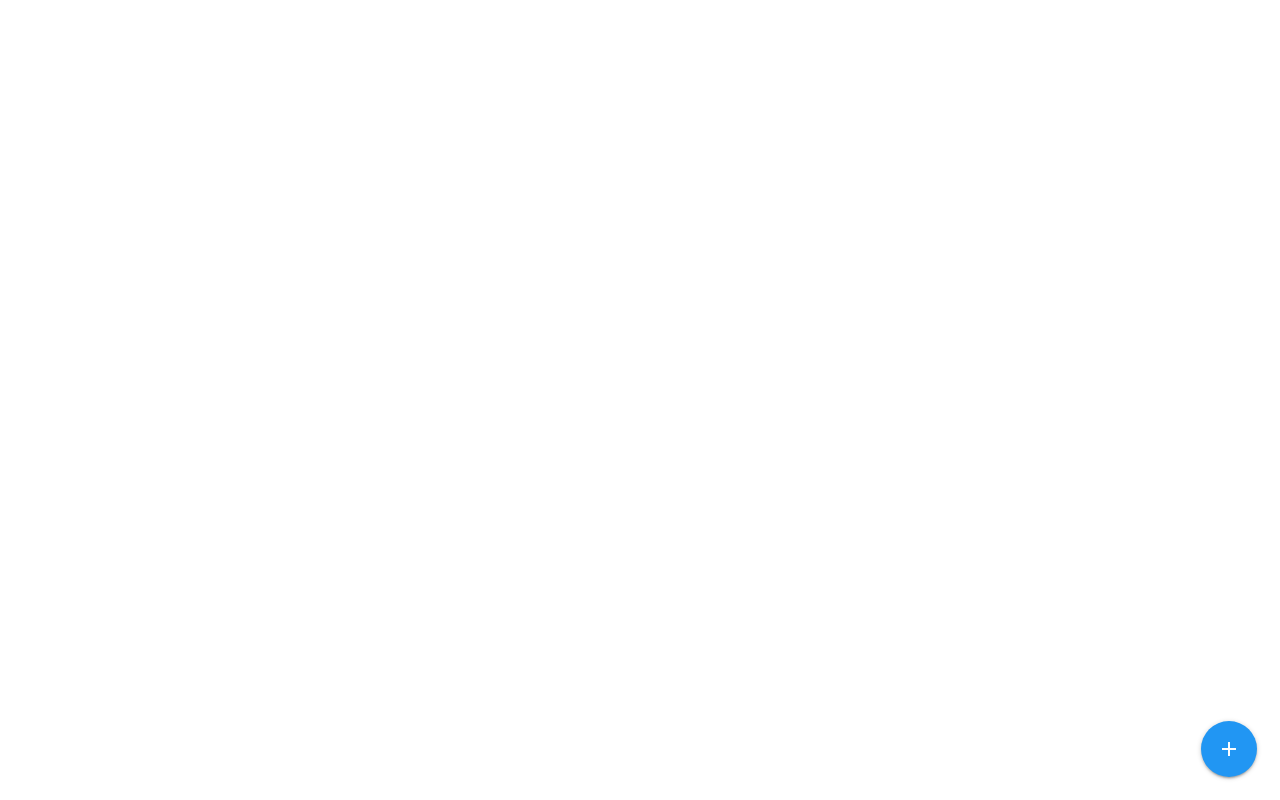
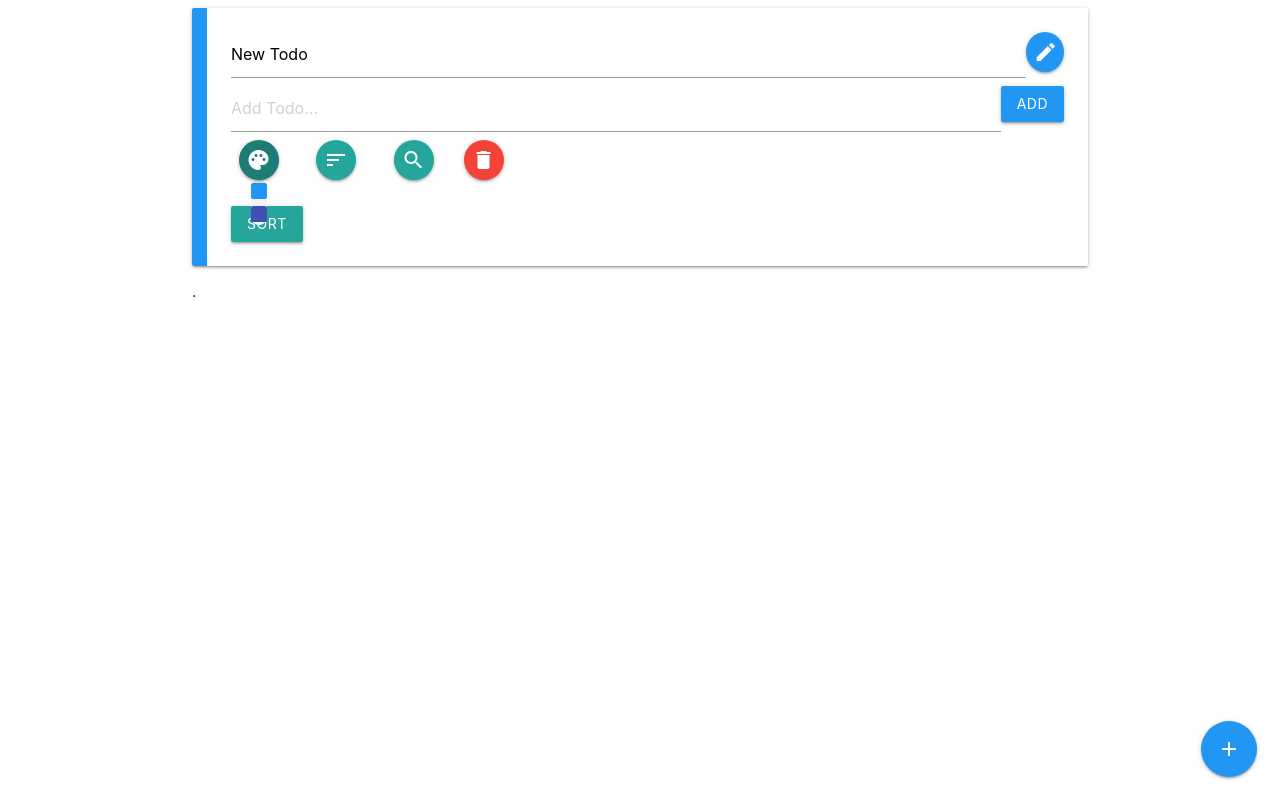
Before and after one commit to ilyasEzz/Vue-Todo-App, a Vue app: page / in a window 1280 px wide. Both pictures are taken after a click on the button "palette". Built offline with nearby package versions, Linux system fonts and the light colour scheme.

Commit message:
whithout localStorage

```diff
--- a/src/App.vue
+++ b/src/App.vue
@@ -1,7 +1,7 @@
 <template>
   <div id="app" class="container">
     <div class="fixed-action-btn">
-      <button @click="onClick" class="btn-floating btn-large waves-effect waves-light blue">
+      <button @click="createTodo" class="btn-floating btn-large waves-effect waves-light blue">
         <i class="material-icons">add</i>
       </button>
     </div>
@@ -29,10 +29,9 @@ export default {
   },
 
   methods: {
-    onClick() {
-      var TodosClass = Vue.extend(Todos);
-      var TodosInstance = new TodosClass();
-      TodosInstance.$slots.default = ["Click me!"];
+    createTodo() {
+      let TodosClass = Vue.extend(Todos);
+      let TodosInstance = new TodosClass();
 
       TodosInstance.$mount();
       this.$refs.container.appendChild(TodosInstance.$el);
--- /dev/null
+++ b/src/assets/css/DropDown.css
@@ -0,0 +1,44 @@
+.dropdown {
+  position: absolute;
+  background-color: #f4f4f4;
+
+  left: 50%;
+  transform: translateX(-50%);
+  width: max-content;
+  border-radius: 1rem;
+}
+
+.dropdown p {
+  color: #333;
+  padding-right: 100px;
+}
+
+.dropdown p label span {
+  width: 2rem;
+}
+
+.sort-form {
+  display: inline;
+}
+
+.color-item {
+  border: none;
+  border-radius: 2px;
+  display: inline-block;
+  height: 16px;
+  width: 16px;
+  padding: 8px;
+  vertical-align: middle;
+  -webkit-tap-highlight-color: transparent;
+  cursor: pointer;
+}
+
+.fade-enter-active,
+.fade-leave-active {
+  transition: all 0.5s ease-out;
+}
+
+.fade-enter,
+.fade-leave-to {
+  opacity: 0;
+}
--- /dev/null
+++ b/src/assets/css/Todos.css
@@ -0,0 +1,23 @@
+blockquote {
+  display: inline;
+  padding-right: 10px;
+  background-color: #f4f4f4;
+  margin-right: 1rem;
+}
+.date {
+  color: white;
+  background-color: dodgerblue;
+  display: inline-block;
+  padding: 10px;
+  border-radius: 50%;
+}
+
+.title-util {
+  display: inline !important;
+  cursor: pointer;
+}
+@media (max-width: 600px) {
+  .p-0 {
+    padding: 0 !important;
+  }
+}
--- /dev/null
+++ b/src/components/Actions.vue
@@ -0,0 +1,72 @@
+<template>
+  <div class="action-menu row">
+    <!-- Colors  -->
+    <DropDown
+      class="col action-menu"
+      v-on:color-updated="colorUpdated"
+      icon="palette"
+      :items="colors"
+    />
+    <!-- Sort -->
+    <DropDown class="col action-menu" icon="sort" v-on:sorting="sorting" />
+    <!-- Search  -->
+    <DropDown class="col" icon="search" :search="search" v-on:searching="searching" />
+    <!-- Delete  -->
+    <div class="col">
+      <button class="btn-floating btn waves-effect waves-light red" @click="$emit('del')">
+        <i class="material-icons">delete</i>
+      </button>
+    </div>
+  </div>
+</template>
+
+<script>
+import DropDown from "./DropDown";
+
+export default {
+  name: "Actions",
+  components: {
+    DropDown
+  },
+  data() {
+    return {
+      colors: [
+        {
+          color: true,
+          title: "blue",
+          hex: "#2196F3"
+        },
+        {
+          color: true,
+          title: "indigo",
+          hex: "#3f51b5"
+        }
+      ]
+    };
+  },
+  props: {
+    search: String
+  },
+  methods: {
+    colorUpdated(color) {
+      this.$emit("color-updated", color);
+    },
+    searching(currentSearch) {
+      return this.$emit("searching", currentSearch);
+    },
+    sorting(sortBy) {
+      this.$emit("sorting", sortBy);
+    }
+  }
+};
+</script>
+
+<style>
+.action-menu {
+  position: relative;
+  text-align: center;
+  border-bottom: 3px solid transparent;
+  display: flex;
+  transition: 0.4s;
+}
+</style>
--- a/src/components/AddTodo.vue
+++ b/src/components/AddTodo.vue
@@ -22,8 +22,9 @@ export default {
       if (this.title !== "") {
         const newTodo = {
           id: this.todos.length,
-          title: this.title,
-          completed: false
+          text: this.title,
+          completed: false,
+          date: new Date()
         };
 
         this.$emit("add-todo", newTodo);
--- /dev/null
+++ b/src/components/DropDown.vue
@@ -0,0 +1,90 @@
+<template>
+  <div style="display: inline-block">
+    <button class="btn-floating btn waves-effect waves-light mx-2" @click="isOpen = !isOpen">
+      <i class="material-icons">{{ icon }}</i>
+    </button>
+    <transition name="fade" appear>
+      <div class="dropdown" v-if="isOpen">
+        <!-- Search  -->
+        <div v-if="icon === 'search'" class="nav-wrapper">
+          <div class="input-field">
+            <input
+              type="search"
+              @change="$emit('searching', currentSearch)"
+              v-model="currentSearch"
+              style="background-color: inherit"
+            />
+            <label class="label-icon" for="search">
+              <i class="material-icons">search</i>
+            </label>
+            <i class="material-icons">close</i>
+          </div>
+        </div>
+
+        <!-- Colors -->
+        <div
+          v-else-if="icon === 'palette'"
+          v-for="(item, i) in items"
+          :key="i"
+          class="dropdown-item"
+        >
+          <span :class="item.title" @click="upadateColor(item)" class="color-item"></span>
+        </div>
+
+        <!-- Sorting  -->
+        <form @submit.prevent="sorting" class="sort-form" v-else-if="icon === 'sort'">
+          <p>
+            <label class="mx-2">
+              <input class="with-gap" value="text" type="radio" v-model="sortBy" />
+              <span>text</span>
+            </label>
+          </p>
+          <p>
+            <label class="mx-2">
+              <input class="with-gap" value="date" type="radio" v-model="sortBy" />
+              <span>date</span>
+            </label>
+          </p>
+          <p>
+            <label class="mx-2">
+              <input class="with-gap" value="completion" type="radio" v-model="sortBy" />
+              <span>completion</span>
+            </label>
+          </p>
+          <input type="submit" value="sort" class="btn-small submit-sort" />
+        </form>
+      </div>
+    </transition>
+  </div>
+</template>
+
+<script>
+export default {
+  name: "DropDown",
+  props: ["icon", "items", "search"],
+  data() {
+    return {
+      isOpen: false,
+      currentSearch: "",
+      sortBy: ""
+    };
+  },
+  methods: {
+    upadateColor(item) {
+      if (item.color) this.$emit("color-updated", item.hex);
+      this.isOpen = false;
+    },
+    searching() {
+      return this.$emit("searching", this.currentSearch);
+    },
+    sorting() {
+      this.isOpen = false;
+      return this.$emit("sorting", this.sortBy);
+    }
+  }
+};
+</script>
+
+<style >
+@import "../assets/css/DropDown.css";
+</style>
--- a/src/components/TodoItem.vue
+++ b/src/components/TodoItem.vue
@@ -11,7 +11,7 @@
     <div v-else class="row">
       <label class="col l9 m7 s7">
         <input type="checkbox" @change="markComplete" />
-        <span v-bind:class="{'is-completed':todo.completed}">{{todo.title}}</span>
+        <span :class="{'is-completed':todo.completed}">{{todo.text}}</span>
       </label>
       <div class="col l3 m5 s5">
         <button class="btn-floating btn waves-effect waves-light blue" @click="edit">
--- a/src/components/Todos.vue
+++ b/src/components/Todos.vue
@@ -1,7 +1,8 @@
 <template >
-  <div class="col m6 s12" v-if="show">
+  <div class="col m6 s12 p-0" v-if="show">
     <div class="card" v-bind:style="{borderLeft: '1rem solid '+ color}">
       <div class="card-content">
+        <!-- Edit Todo Name -->
         <div v-if="edit">
           <form @submit.prevent="edit = false">
             <input type="text" v-model="name" name="title" placeholder="Add Todo..." />
@@ -11,31 +12,26 @@
           </form>
         </div>
         <div v-else>
+          <!-- Name and Date -->
           <blockquote class>{{ date }}</blockquote>
-
           <span @click="edit = true" class="card-title title-util center-align">{{name}}</span>
         </div>
-
+        <!-- AddTodo and TodoItems   -->
         <AddTodo v-bind:todos="todos" v-on:add-todo="addTodo" />
         <div>
-          <div v-bind:key="todo.id" v-for="todo in todos">
+          <div v-bind:key="todo.id" v-for="todo in filteredTodos">
             <TodoItem v-bind:todo="todo" v-on:del-todo="deleteTodo" />
           </div>
         </div>
-        <div class="actions">
-          <button class="btn-floating btn waves-effect waves-light red mx-2" @click="show = false">
-            <i class="material-icons">delete</i>
-          </button>
-          <button class="btn-floating btn waves-effect waves-light red mx-2" @click="show = false">
-            <i class="material-icons">palette</i>
-          </button>
-          <button class="btn-floating btn waves-effect waves-light red mx-2" @click="show = false">
-            <i class="material-icons">sort</i>
-          </button>
-          <button class="btn-floating btn waves-effect waves-light red mx-2" @click="show = false">
-            <i class="material-icons">delete</i>
-          </button>
-        </div>
+        <!-- Actions -->
+        <Actions
+          :search="search"
+          v-on:searching="searching"
+          v-on:del="show = false"
+          v-on:color-updated="updateColor"
+          v-on:sorting="sorting"
+        />
+        <button class="btn" @click="sorting">sort</button>
       </div>
     </div>.
   </div>
@@ -44,18 +40,16 @@
 <script>
 import AddTodo from "./AddTodo";
 import TodoItem from "./TodoItem";
+import Actions from "./Actions.vue";
 
 export default {
   name: "Todos",
   components: {
     TodoItem,
-    AddTodo
+    AddTodo,
+    Actions
   },
-  created() {
-    let now = new Date();
-    now = `${now.getHours()}:${now.getMinutes()}`;
-    this.date = now;
-  },
+
   data() {
     return {
       edit: true,
@@ -63,7 +57,8 @@ export default {
       date: "",
       name: "New Todo",
       color: "#2196F3",
-      todos: []
+      todos: [],
+      search: ""
     };
   },
   methods: {
@@ -72,28 +67,53 @@ export default {
     },
     addTodo(item) {
       this.todos = [...this.todos, item];
+    },
+    updateColor(newColor) {
+      this.color = newColor;
+    },
+    searching(currentSearch) {
+      this.search = currentSearch;
+    },
+    // Comparaison Methods
+    compareByText(a, b) {
+      if (a.text < b.text) return -1;
+      if (a.text > b.text) return 1;
+      return 0;
+    },
+    compareByCompletion(a, b) {
+      if (a.completed === false && b.completed === true) return 1;
+      if (a.completed === true && b.completed === false) return -1;
+      return 0;
+    },
+    compareByDate(a, b) {
+      if (a.date.getTime() < b.date.getTime()) return -1;
+      if (a.date.getTime() > b.date.getTime()) return 1;
+      return 0;
+    },
+    sorting(sortBy) {
+      if (sortBy === "text") this.todos.sort(this.compareByText);
+      else if (sortBy === "date") this.todos.sort(this.compareByDate);
+      else if (sortBy === "completion") {
+        this.todos.sort(this.compareByCompletion);
+      }
+    }
+  },
+
+  created() {
+    let now = new Date();
+    now = `${now.getHours()}:${now.getMinutes()}`;
+    this.date = now;
+  },
+  computed: {
+    filteredTodos() {
+      return this.todos.filter(todo => {
+        return todo.text.match(this.search);
+      });
     }
   }
 };
 </script>
 
-<style scoped>
-blockquote {
-  display: inline;
-  padding-right: 10px;
-  background-color: #f4f4f4;
-  margin-right: 1rem;
-}
-.date {
-  color: white;
-  background-color: dodgerblue;
-  display: inline-block;
-  padding: 10px;
-  border-radius: 50%;
-}
-
-.title-util {
-  display: inline !important;
-  cursor: pointer;
-}
+<style >
+@import "../assets/css/Todos.css";
 </style>
```
Also changed, not shown: 1 other file (tests, documents, lock files or other folders).
